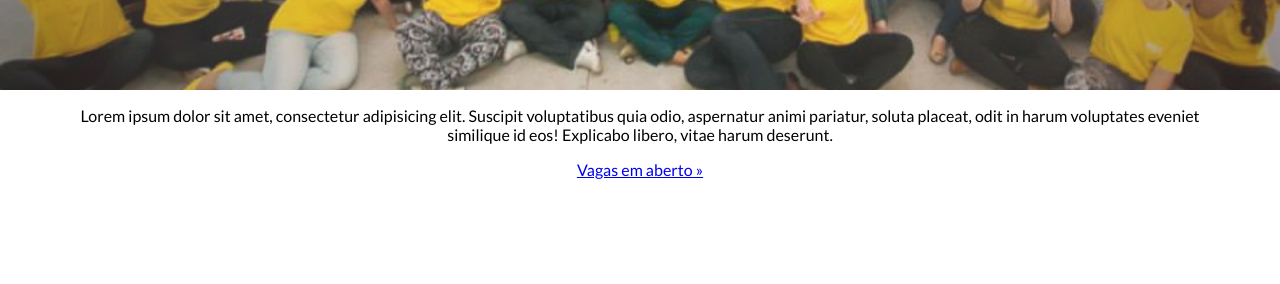
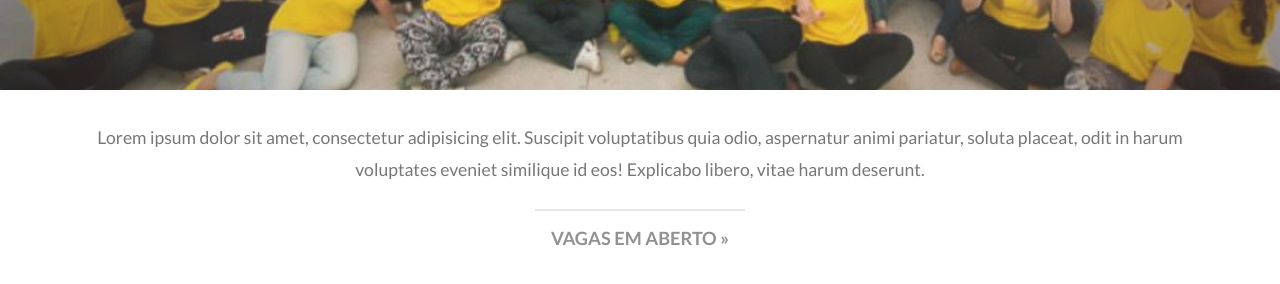
Before and after one commit to gabrielmedina/elo7-test, a website: page index.html in a window 1280 px wide. Shown: the part 360-644 px from the top of the page. Drawn offline with nearby package versions, Linux system fonts and the light colour scheme; files that its build step writes are made by us from their sources.

Commit message:
Importanto estilos _section e _btn

```diff
--- a/assets/stylesheets/application.scss
+++ b/assets/stylesheets/application.scss
@@ -6,3 +6,6 @@
 @import "base/default";
 
 @import "layout/header";
+@import "layout/section";
+
+@import "components/btn";
```
